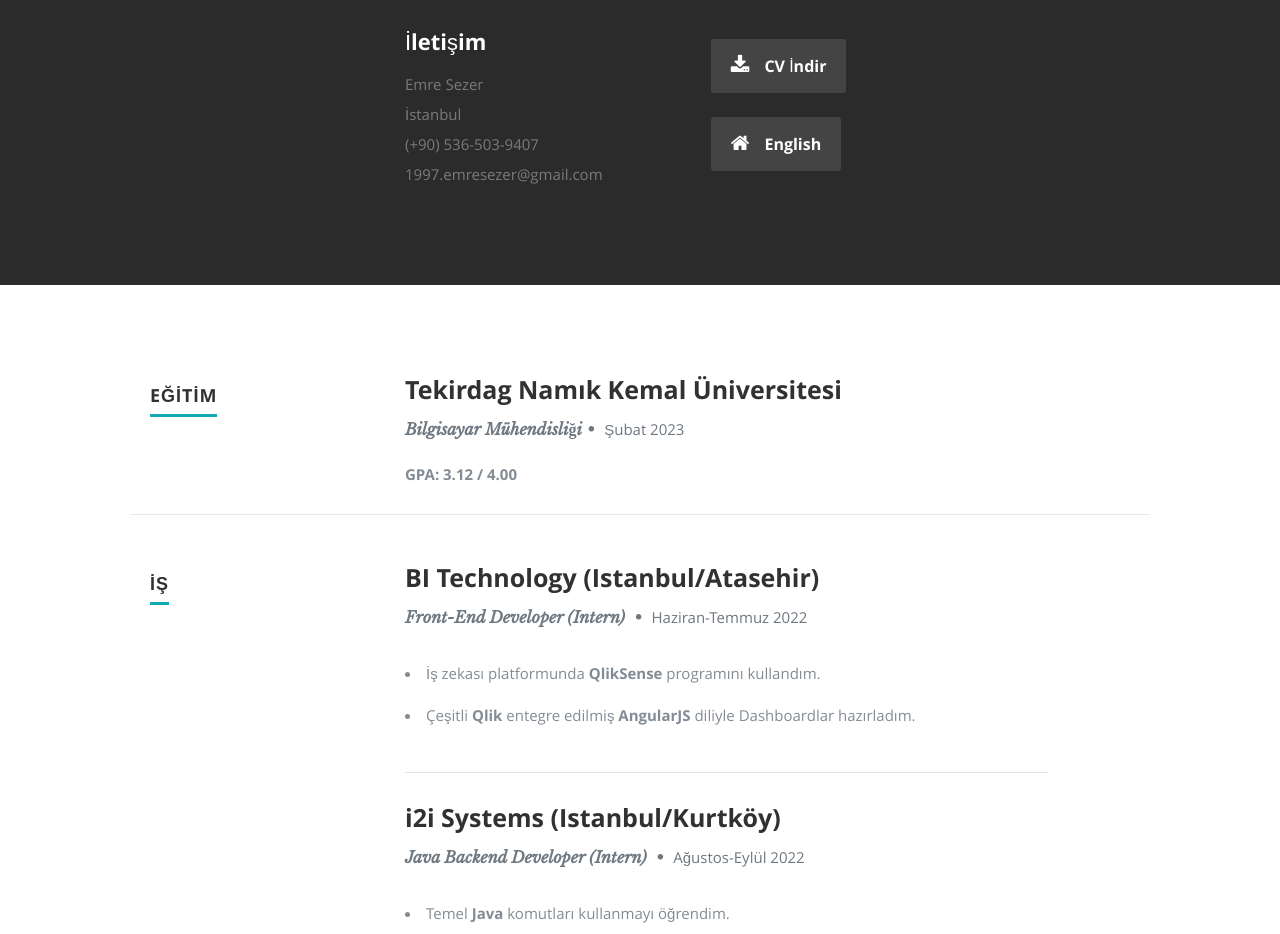
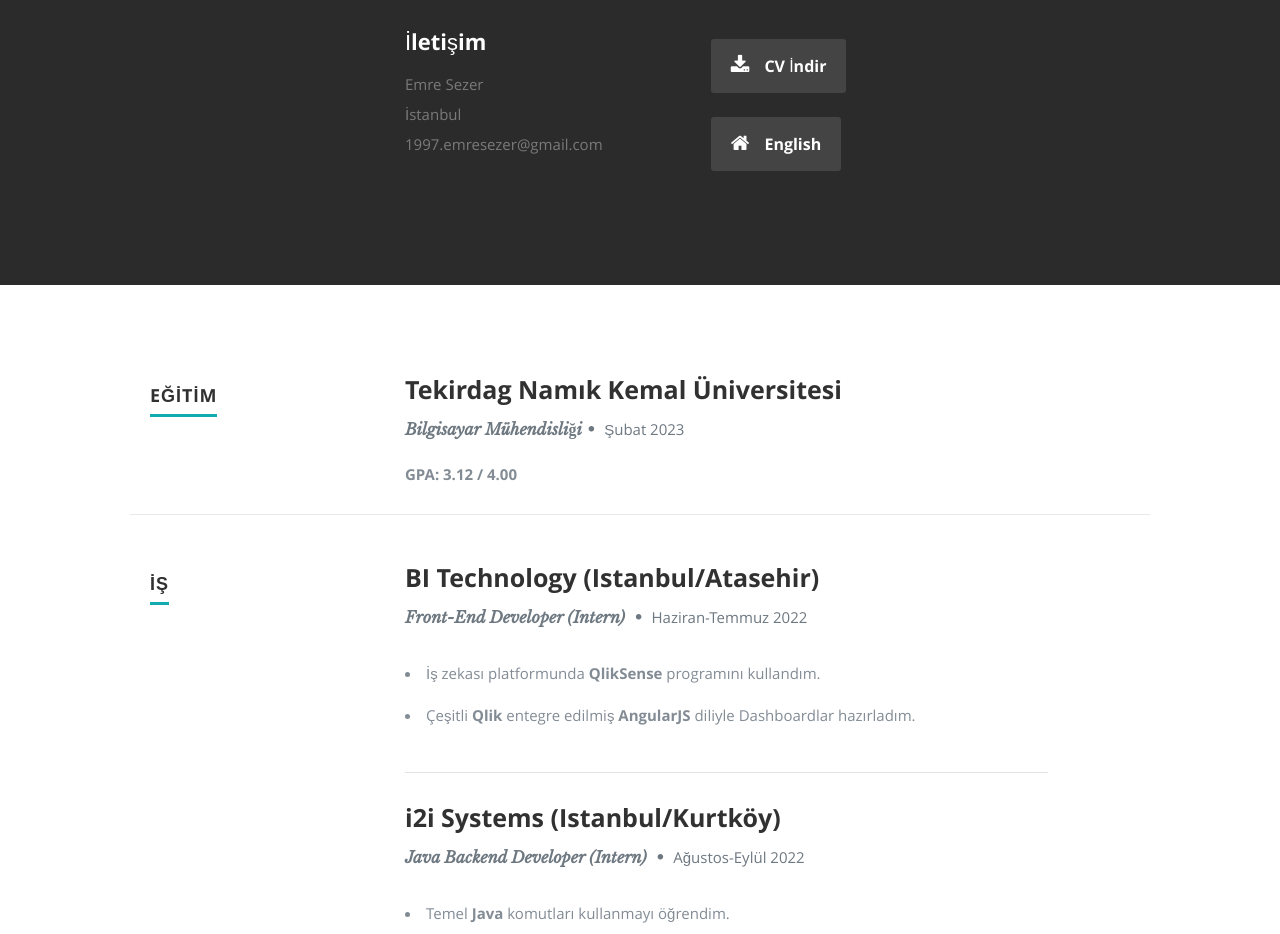
Before and after one commit to EmreSezr/cv, a plain HTML site: page index.html in a window 1280 px wide. Shown: the part 1061-1995 px from the top of the page. Drawn offline with nearby package versions, Linux system fonts and the light colour scheme.

Commit message:
Update index.html

```diff
--- a/index.html
+++ b/index.html
@@ -117,7 +117,6 @@
               <p class="address">
                 <span>Emre Sezer</span><br />
                 <span>İstanbul </span><br />
-                <span>(+90) 536-503-9407</span><br />
                 <span>1997.emresezer@gmail.com</span>
               </p>
             </div>
```
